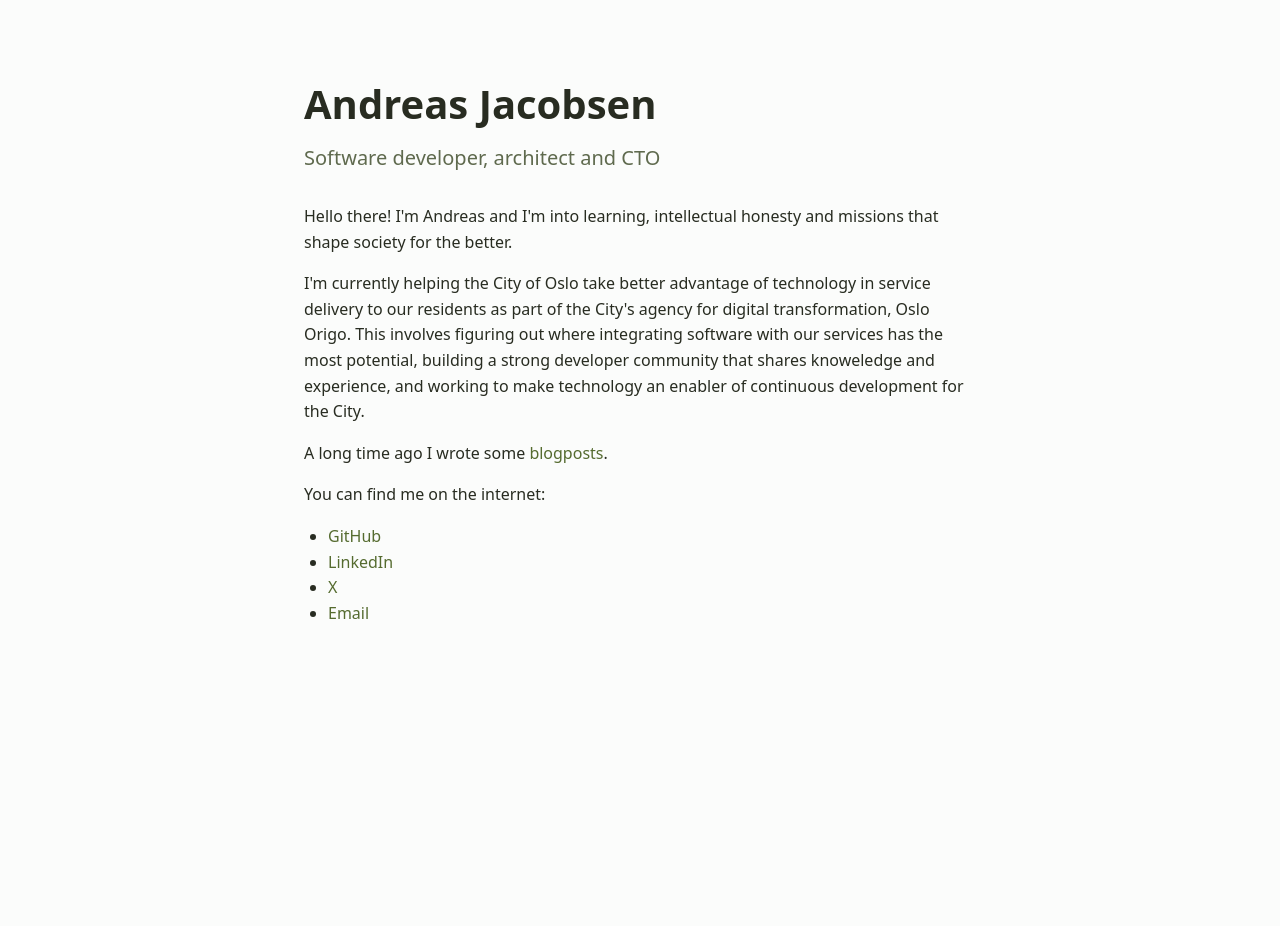
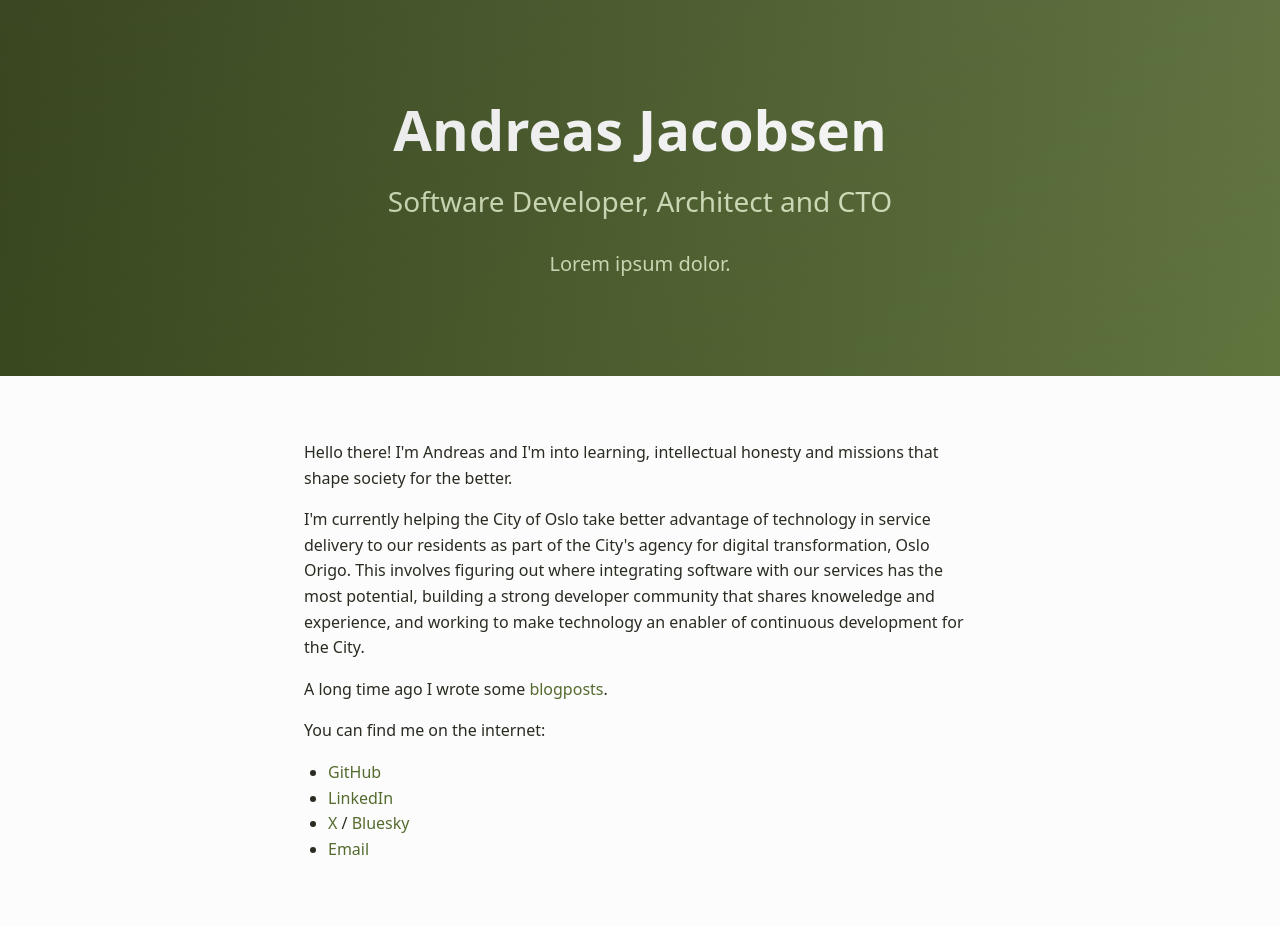
Before and after one commit to andreaja/andreaja.github.io, a Jekyll site: the page built from index.html, in a window 1280 px wide. Built offline with Jekyll 4.4.1, drawn with Linux system fonts in a browser that asks for light colours; before the commit the page ends 900 px from its top, so only the background shows below that.

Commit message:
Make a hero section at the top of the mainpage

```diff
--- a/_config.yml
+++ b/_config.yml
@@ -9,6 +9,7 @@ timezone: Europe/Oslo
 permalink: /:year/:month/:day/:title/
 twitter_username: andreaja
 github_username:  andreaja
+bluesky_username: andreasjacobsen.com
 linkedin_username: andreasjacobsen
 excerpt_separator: <!--more-->
 
--- a/_layouts/frontpage.html
+++ b/_layouts/frontpage.html
@@ -2,7 +2,7 @@
 <html>
   {% include head.html %}
   <body class="home">
-    <div class="page-content">
+    <div class="frontpage-content">
       <div class="wrapper">
         {{ content }}
       </div>
--- a/css/main.css
+++ b/css/main.css
@@ -168,8 +168,11 @@ ul, ol {
     padding: var(--spacing-xl) 0;
 }
 
-.page-content .wrapper {
-    max-width: var(--container-max);
+.frontpage-content {
+}
+
+.page-content .wrapper,
+.frontpage-content .wrapper {
     margin: 0 auto;
     padding: 0 var(--spacing-lg);
 }
@@ -217,23 +220,66 @@ ul, ol {
     padding: var(--spacing-sm);
 }
 
-/* blogposts */
-
 /* Home Page Container */
 .home {
-    max-width: var(--container-max);
+    max-width: 100vw;
     margin: 0 auto;
     padding: 0 var(--spacing-lg);
     background-color: var(--color-foreground);
 }
 
-/* Home subtitle styling */
-.home-subtitle {
-    color: var(--color-copy-light);
+/* Hero section styles */
+.hero-section {
+    width: 100vw;
+    margin-left: calc(-50vw + 50%);
+    margin-right: calc(-50vw + 50%);
+    background: linear-gradient(135deg, var(--color-primary-dark) 0%, var(--color-primary) 100%);
+    padding: var(--spacing-2xl) 0;
+    margin-bottom: var(--spacing-);
+    color: var(--color-primary-content);
+    position: relative;
+    overflow: hidden;
+}
+
+.hero-section::after {
+    content: '';
+    position: absolute;
+    top: 0;
+    right: 0;
+    bottom: 0;
+    left: 0;
+    background: linear-gradient(45deg, rgba(0,0,0,0.1) 0%, rgba(255,255,255,0.1) 100%);
+    pointer-events: none;
+}
+
+.hero-content {
+    max-width: min(var(--container-max), 100%);
+    margin: 0 auto;
+    padding: var(--spacing-2xl) var(--container-padding);
+    text-align: center;
+}
+
+.hero-section h1 {
+    font-size: 3.5rem;
+    margin-bottom: var(--spacing-md);
+    color: var(--color-foreground);
+    font-weight: 700;
+    line-height: 1.2;
+}
+
+.hero-subtitle {
+    font-size: 1.75rem;
+    margin-bottom: var(--spacing-lg);
+    color: var(--color-primary-content);
+    font-weight: 500;
+}
+
+.hero-description {
     font-size: 1.25rem;
-    margin-bottom: var(--spacing-xl);
-    font-weight: 500;
-    line-height: 1.4;
+    max-width: 36rem;
+    margin: 0 auto;
+    line-height: 1.6;
+    color: var(--color-primary-content);
 }
 
 /* Adjust home content layout */
@@ -241,11 +287,6 @@ ul, ol {
     max-width: 42rem;
     margin: 0 auto;
     padding: var(--spacing-2xl) 0;
-}
-
-/* Ensure proper spacing between elements */
-.home-content h1 {
-    margin-bottom: var(--spacing-md);
 }
 
 /* Post List */
--- a/index.html
+++ b/index.html
@@ -4,11 +4,15 @@ title: Home
 ---
 
 <main class="home">
+  <div class="hero-section">
+    <div class="hero-content">
+      <h1>Andreas Jacobsen</h1>
+      <p class="hero-subtitle">Software Developer, Architect and CTO</p>
+      <p class="hero-description">Lorem ipsum dolor.</p>
+    </div>
+  </div>
+
   <div class="home-content">
-    <h1>Andreas Jacobsen</h1>
-    <p class="home-subtitle">
-      Software developer, architect and CTO
-    </p>
     <p class="home-description">
       <p>
         Hello there! I'm Andreas and I'm into learning, intellectual honesty and missions that shape society for the better.</p>
@@ -24,7 +28,7 @@ title: Home
       <ul>
         <li><a href="https://github.com/{{ site.github_username}}">GitHub</a></li>
         <li><a href="https://www.linkedin.com/in/-{{ site.linkedin_username}}">LinkedIn</a></li>
-        <li><a href="https://x.com/{{ site.twitter_username }}">X</a></li>
+        <li><a href="https://x.com/{{ site.twitter_username }}">X</a> / <a href="https://bluesky.com/profile/{{ site.bluesky_username }}">Bluesky</a></li>
         <li><a id="link-interaction" rel="nofollow, noindex" href="to-andreas/">Email</a></li>
       </ul>
     </div>
```
